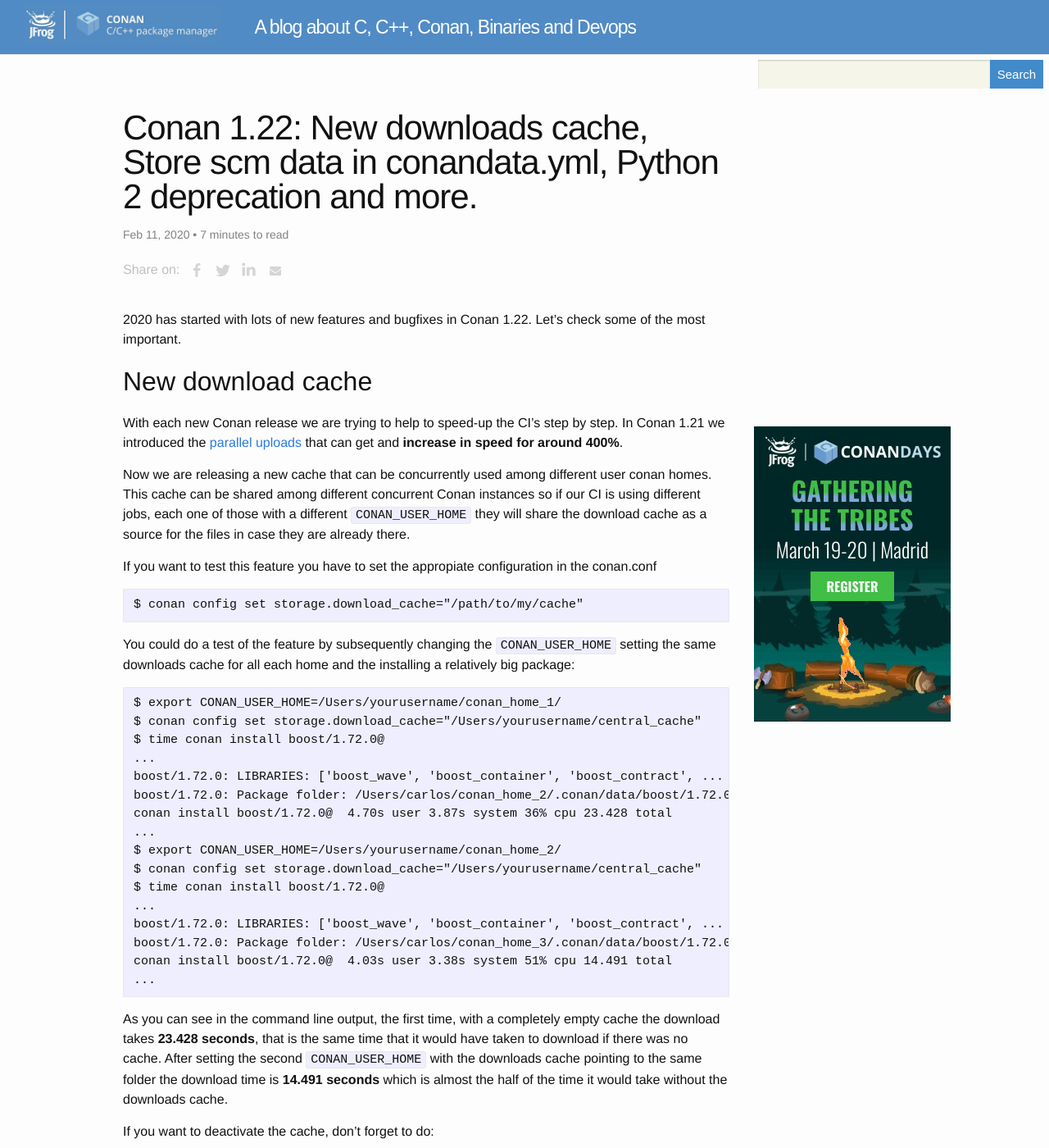
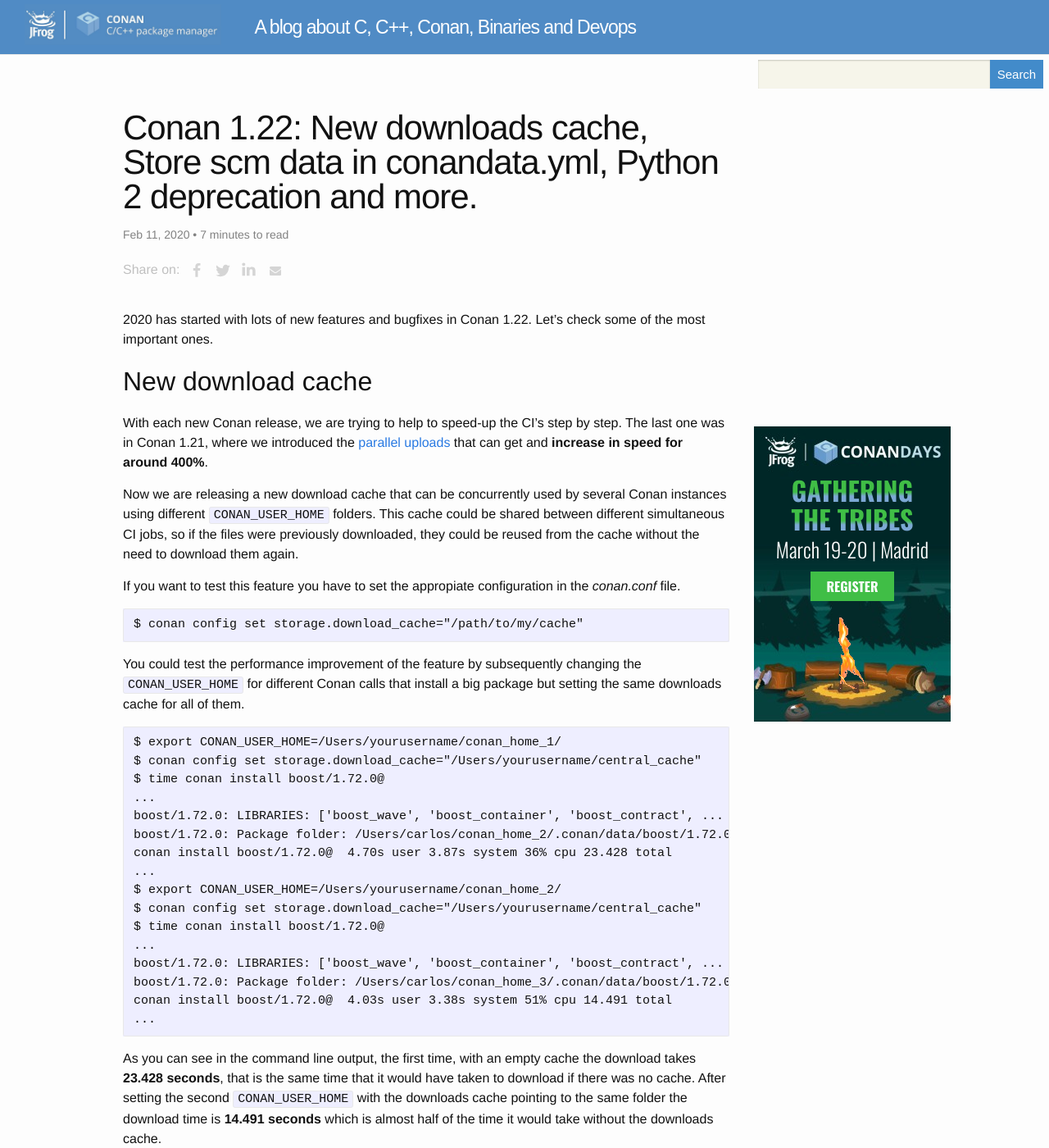
Before and after one commit to conan-io/conan-io.github.io, a Jekyll site: the page built from _posts/2020-02-11-New-conan-release-1-22.markdown, in a window 1280 px wide and 1400 px high. Shown: the whole window at 82% size. Built offline with Jekyll 4.4.1, drawn with Linux system fonts in a browser that asks for light colours; comment, search, counter and statistics services are not loaded; some of the changed text lies outside the part shown.

Commit message:
fix some sentences

````diff
--- a/_posts/2020-02-11-New-conan-release-1-22.markdown
+++ b/_posts/2020-02-11-New-conan-release-1-22.markdown
@@ -6,29 +6,29 @@ more."
 ---
 
 2020 has started with lots of new features and bugfixes in Conan 1.22. Let's check some of the most
-important.
+important ones.
 
 ## New download cache
 
-With each new Conan release we are trying to help to speed-up the CI's step by step. In Conan 1.21 we
-introduced the [parallel
+With each new Conan release, we are trying to help to speed-up the CI's step by step. The last one
+was in Conan 1.21, where we introduced the [parallel
 uploads](https://docs.conan.io/en/latest/reference/commands/creator/upload.html?highlight=parallel#conan-upload)
 that can get and **increase in speed for around 400%**.
 
-Now we are releasing a new cache that can be
-concurrently used among different user conan homes. This cache can be shared among different
-concurrent Conan instances so if our CI is using different jobs, each one of those with a different
-`CONAN_USER_HOME` they will share the download cache as a source for the files in case they are
-already there.
+Now we are releasing a new download cache that can be concurrently used by several Conan instances
+using different `CONAN_USER_HOME` folders. This cache could be shared between different simultaneous
+CI jobs, so if the files were previously downloaded, they could be reused from the cache without the
+need to download them again.
 
-If you want to test this feature you have to set the appropiate configuration in the conan.conf
+If you want to test this feature you have to set the appropiate configuration in the *conan.conf* file.
 
 ```
 $ conan config set storage.download_cache="/path/to/my/cache"
 ```
 
-You could do a test of the feature by subsequently changing the `CONAN_USER_HOME` setting the
-same downloads cache for all each home and the installing a relatively big package:
+You could test the performance improvement of the feature by subsequently changing the
+`CONAN_USER_HOME` for different Conan calls that install a big package but setting the same
+downloads cache for all of them.
 
 ```
 $ export CONAN_USER_HOME=/Users/yourusername/conan_home_1/
@@ -49,11 +49,11 @@ conan install boost/1.72.0@  4.03s user 3.38s system 51% cpu 14.491 total
 ...
 ```
 
-As you can see in the command line output, the first time, with a completely empty cache the download
-takes **23.428 seconds**, that is the same time that it would have taken to download if there was no
-cache. After setting the second `CONAN_USER_HOME` with the downloads cache pointing to the same
-folder the download time is **14.491 seconds** which is almost the half of the time it would take
-without the downloads cache.
+As you can see in the command line output, the first time, with an empty cache the download takes
+**23.428 seconds**, that is the same time that it would have taken to download if there was no cache.
+After setting the second `CONAN_USER_HOME` with the downloads cache pointing to the same folder the
+download time is **14.491 seconds** which is almost half of the time it would take without the
+downloads cache.
 
 If you want to deactivate the cache, don't forget to do:
 
@@ -66,8 +66,8 @@ restore it to the original value.
 
 ## Easier credential handling when using SCM
 
-When using `scm` and `auto` mode, after calling to conan create the information in the `scm`
-dictionary is evaluated and written in the *conanfile.py* that is stored in package. That
+When using `scm` and `auto` mode, after calling to `conan create` the information in the `scm`
+dictionary is evaluated and written in the *conanfile.py* that is stored in the package. That
 can be problematic when you want to get the credentials from the environment because the environment
 variable you are trying to get will be evaluated and stored in the packaged *conanfile.py* as well.
 Let's see an example:
@@ -88,7 +88,7 @@ class LibA(ConanFile):
     ...
 {% endhighlight %}
 
-Now, if you do a conan create . on this recipe and go to the package folder in the local cache you
+Now, if you do a `conan create .` on this recipe and go to the package folder in the local cache you
 will see that the *conanfile.py* stored there looks similar to this:
 
 {% highlight python %}
@@ -103,17 +103,18 @@ class LibA(ConanFile):
     ...
 {% endhighlight %}
 
-As you can see the password and username are stored in the *conanfile.py* file that is going to be
-package. Now, since Conan 1.22 there's a way of avoiding this problem using the scm_to_conandata
-configuration value in the conan.conf file.
+The `password` and `username` values are stored in the *conanfile.py* file packaged.
+
+Now, since Conan 1.22 there's a way of avoiding this problem using the `scm_to_conandata`
+configuration value in the *conan.conf* file.
 
 ```
 conan config set general.scm_to_conandata=True
 ```
 
-Using `scm_to_conandata` feature, after doing conan create command, if you inspect the local cache
-export folder you will see that the scm dictonary has not been evaluated (it is identical to the one
-in your scm repository) and that there's a *conandata.yml* next to the *conanfile.py* file. If you
+With `scm_to_conandata` enabled, after creating the package, if you inspect the local cache export
+folder you will see that the scm dictionary has not been evaluated (it is identical to the one in
+your scm repository) and that there's a *conandata.yml* next to the *conanfile.py* file. If you
 inspect that file, you will see something similar to this:
 
 {% highlight yaml %}
@@ -124,18 +125,17 @@ inspect that file, you will see something similar to this:
     url: https://github.com/somerepo/libA.git
 {% endhighlight %}
 
-If you already had a *conandata.yml* for your recipe this fields should have been added to your file in
-the local cache.
+If you have a *conandata.yml* for your recipe, these fields are added to your file when packaged.
 
-As you can see, now the scm dictionary is evaluated and stored in the *conandata.yml* file **with the
-exception** of `username` and `password` fields so that you can inject the credentials from the
-environment but without storing those credentials in the package.
+As you can see, now the `scm` dictionary is evaluated and stored in the *conandata.yml* file **except
+for** `username` and `password` fields so that you can inject the credentials from the environment
+but without storing those credentials in the package.
 
 ## Using symbolic names with imports
 
 Now imports can use *symbolic* names that are preceded with @, like `@bindirs`, `@libdirs`, etc. This
-is useful if you have variable package layouts. For example if you define a custom layout in
-`package_info()`.
+is useful if you have variable package layouts. For example, if you define a custom layout in
+`package_info()`:
 
 {% highlight python %}
     def package_info(self):
@@ -144,7 +144,7 @@ is useful if you have variable package layouts. For example if you define a cust
         ...
 {% endhighlight %}
 
-Now, the files can be imported using the symbolic name `@bindirs`:
+The files in that folder can be imported using the symbolic name `@bindirs`:
 
 {% highlight python %}
 def imports(self):
@@ -158,16 +158,16 @@ defined.
 
 ## Add extra user-defined properties using MSBuild build helper
 
-Using the new `user_property_file_name` parameter you can pass a list of filenames of user properties
+Using the new `user_property_file_name` parameter you can pass a list of filenames with user properties
 to the [`build`](https://docs.conan.io/en/latest/reference/build_helpers/visual_studio.html#build)
-method that will have priority over the `conan_build.props` file (values from these file will
+method that will have priority over the `conan_build.props` file (values from these files will
 override that file values).
 
 ## Python 2 deprecation
 
-**Python 2 has been deprecated** on January 1st, 2020 by the Python maintainers and Conan project
-starting in Conan 1.22, will not support Python 2 any more. If you are still using Python 2, please
-update as soon as possible.
+On January 1st, **Python 2 was deprecated** by the Python maintainers so Conan will not support Python 2 anymore starting from the 1.22 version.
+
+If you are still using Python 2, please update as soon as possible.
 
 <br>
 
````
